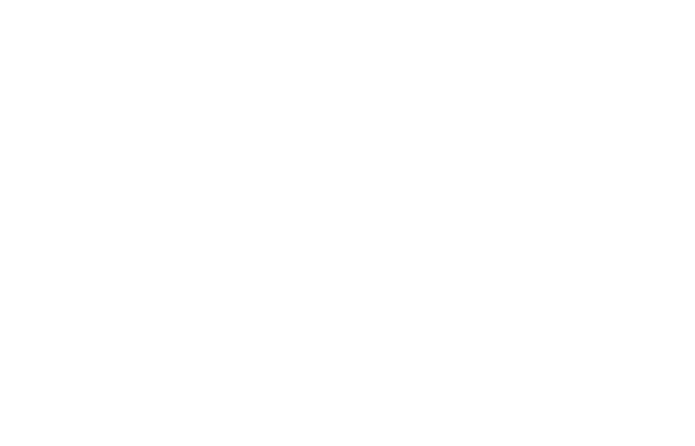
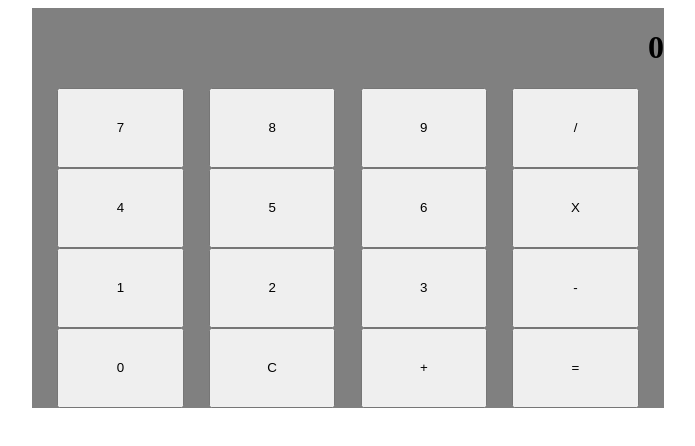
Before and after one commit to Ross-Can/calculator, a plain HTML site: page index.html in a window 1280 px wide. Shown: the whole page, without its empty margins (292-987 px from the left). Drawn offline with Linux system fonts and the light colour scheme.

Commit message:
Link buttons to display

```diff
--- a/index.html
+++ b/index.html
@@ -12,6 +12,34 @@
 <body>
 
 
+    <div class="calculator">
+        <h1 class="display">0</h1>
+        <div class="row">
+            <button class="key">7</button>
+            <button class="key">8</button>
+            <button class="key">9</button>
+            <button class="key">/</button>
+        </div>
+        <div class="row">
+            <button class="key">4</button>
+            <button class="key">5</button>
+            <button class="key">6</button>
+            <button class="key">X</button>
+        </div>
+        <div class="row">
+            <button class="key">1</button>
+            <button class="key">2</button>
+            <button class="key">3</button>
+            <button class="key">-</button>
+        </div>
+        <div class="row">
+            <button class="key">0</button>
+            <button onclick="clearDisplay();">C</button>
+            <button class="key">+</button>
+            <button id="equal">=</button>
+        </div>
+    </div>
+
     <script src="script.js"></script>
 </body>
 
--- a/script.js
+++ b/script.js
@@ -21,3 +21,15 @@ function operate(op,a,b){
             return null;
     }
 }
+
+let display = document.querySelector('.display');
+let writeToDisplay = str => display.textContent+=str;
+let clearDisplay = () => display.textContent = "";
+
+let keys = document.querySelectorAll(".key");
+
+keys.forEach(key=>{
+    key.addEventListener('click', () =>
+        writeToDisplay(key.textContent)
+    );
+});
--- a/style.css
+++ b/style.css
@@ -0,0 +1,38 @@
+html{
+    height: 100%;
+}
+
+body{
+    display: flex;
+    justify-content: center;
+    height: 100%;
+}
+
+.calculator{
+    display: flex;
+    flex-direction: column;
+    background-color: gray;
+    width: 50%;
+    height: 50%;
+}
+
+.display{
+display: flex;
+justify-content: flex-end;
+align-items: center;
+background-color: gray;
+
+}
+
+.row{
+    display: flex;
+    justify-content: space-evenly;
+    height:20%;
+
+}
+
+.row button{
+    display: inline-block;
+    width: 20%;
+
+}
```
